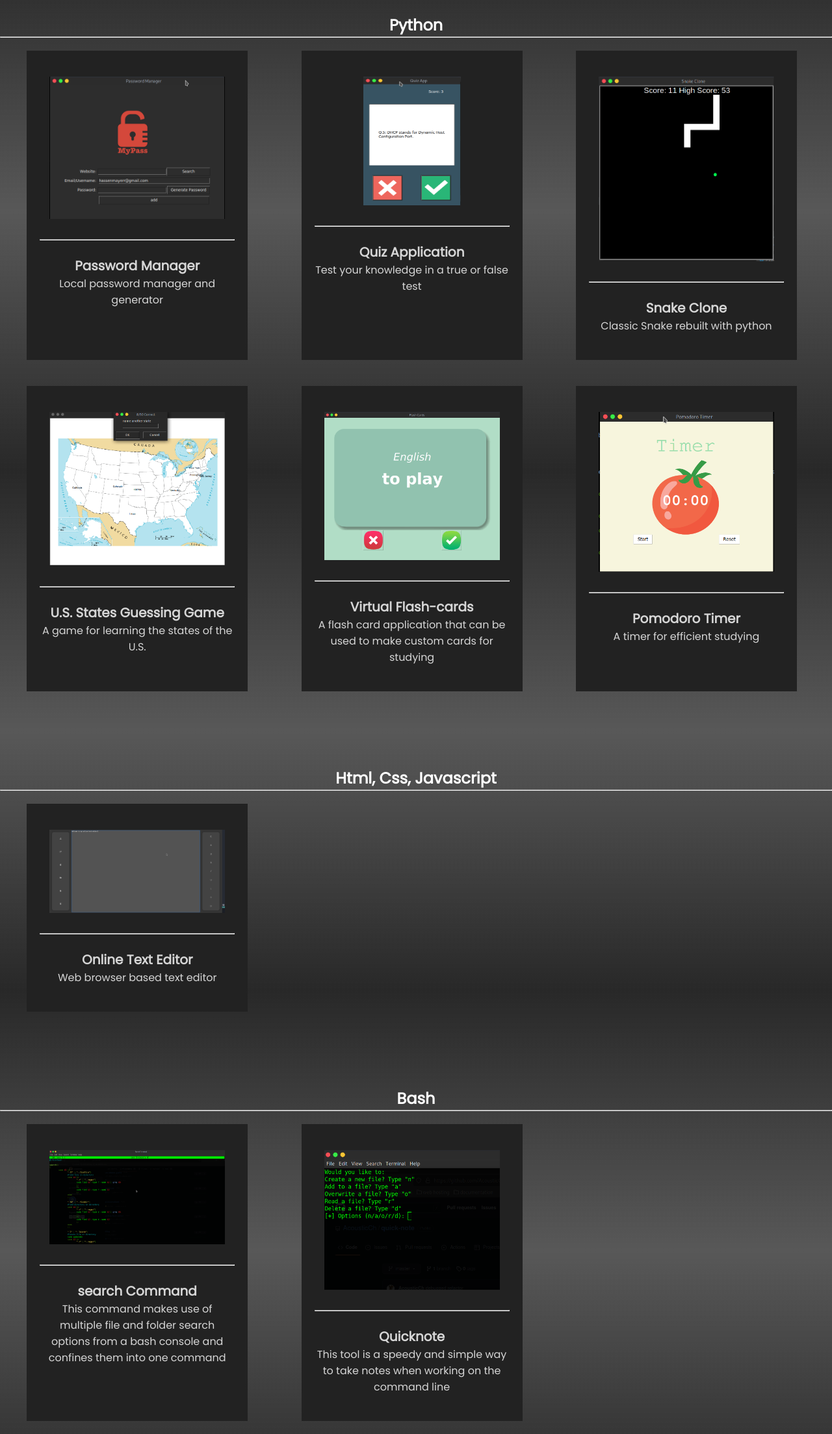
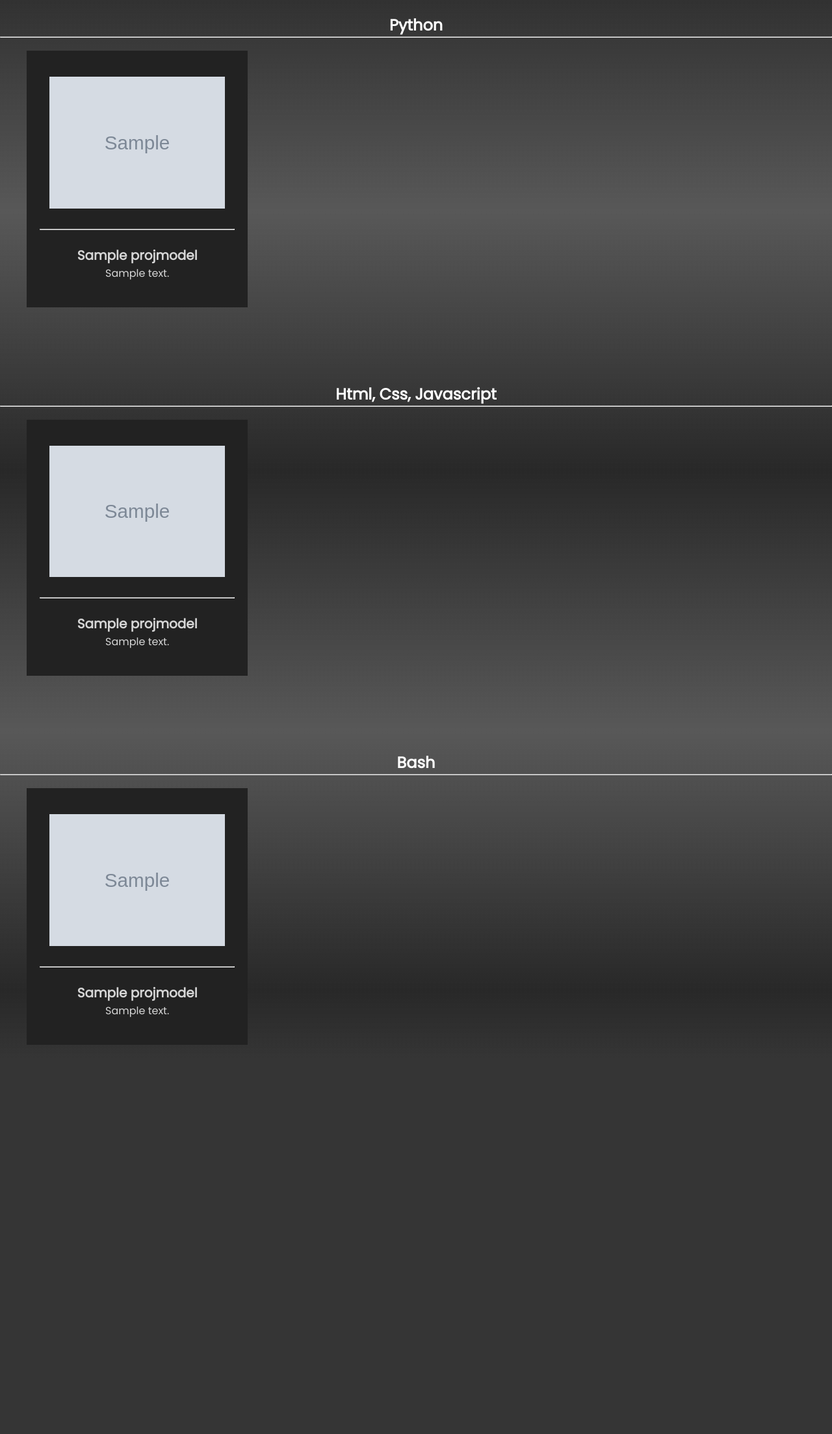
Before and after one commit to AcousticCh/porthost, a Django app: template portfolio_proj/portfolio/templates/proj_list.html in a window 1280 px wide. Shown: the part 75-2282 px from the top of the page at 65% size. After the commit the page ends 1683 px from the top, so only its background shows below. Run offline with Django 4.2, Linux system fonts and the light colour scheme; the template is opened without the code that fills it: values that come from a table or form of the project are taken from there, others are empty; tables that the repository leaves empty hold one stand-in row (values such as "Sample post"); grey boxes marked "Sample" are stand-in pictures; some libraries are stand-ins or nearby versions.

Commit message:
ProjModel and project_display complete

```diff
--- a/portfolio_proj/portfolio/templates/proj_list.html
+++ b/portfolio_proj/portfolio/templates/proj_list.html
@@ -23,110 +23,59 @@
         <h2 id="title-p">Python</h2>
         <hr>
         <section class="display" id="python">
-
+        {% for i in python_projects %}
+        {% if i.title == "Quiz Application" %}
             <div class="box">
-                <img src="{% static 'imgs/passmanager.png' %}">
+                <img id="quiz-img" src="{{ i.image.url }}">
                 <hr>
-                <h2>Password Manager</h2>
+                <h2>{{ i.title }}</h2>
                 <p>
-                    Local password manager and generator
+                    {{ i.description }}
                 </p>
             </div>
+        {% else %}
             <div class="box">
-
-                <img  id="quiz-img" src="{% static 'imgs/quiz.png' %}">
+                <img src="{{ i.image.url }}">
                 <hr>
-                <h2>Quiz Application</h2>
+                <h2>{{ i.title }}</h2>
                 <p>
-                    Test your knowledge in a true or false test
+                    {{ i.description }}
                 </p>
             </div>
-            <div class="box">
+        {% endif %}
+        {% endfor %}
 
-                <img src="{% static 'imgs/snake_preview.png' %}">
-                <hr>
-                <h2>Snake Clone</h2>
-                <p>
-                    Classic Snake rebuilt with python
-                </p>
-            </div>
-            <div class="box">
-
-                <img src="{% static 'imgs/states_game_preview.png' %}">
-                <hr>
-                <h2>U.S. States Guessing Game</h2>
-                <p>
-                    A game for learning the states of the U.S.
-                </p>
-            </div>
-            <div class="box">
-
-                <img src="{% static 'imgs/flashcardE.png' %}">
-                <hr>
-                <h2>Virtual Flash-cards</h2>
-                <p>
-                    A flash card application that can be used to make custom cards for studying
-                </p>
-            </div>
-            <div class="box">
-
-                <img src="{% static 'imgs/pomodoro.png' %}">
-                <hr>
-                <h2>Pomodoro Timer</h2>
-                <p>
-                    A timer for efficient studying
-                </p>
-            </div>
 
         </section>
         <h2 id="title-w">Html, Css, Javascript</h2>
         <hr>
         <section class="display" id="web">
+        {% for i in html_projects %}
             <div class="box">
 
-                <img src="{% static 'imgs/online-text-editor.png' %}">
+                <img src="{{ i.image.url }}">
                 <hr>
-                <h2>Online Text Editor</h2>
+                <h2>{{ i.title }}</h2>
                 <p>
-                    Web browser based text editor
+                    {{ i.description }}
                 </p>
             </div>
+        {% endfor %}
         </section>
         <h2 id="title-b">Bash</h2>
         <hr>
         <section class="display" id="bash">
-        {% for i in projects %}
-        {% if "bash" in i.libraries %}
+        {% for i in bash_projects %}
             <div class="box">
 
                 <img src="{{ i.image.url }}">
                 <hr>
-                <h2>mkcmd Command</h2>
+                <h2>{{ i.title }}</h2>
                 <p>
-                    This Bash command automates the process of turning a bash or python script into a bash command
+                    {{ i.description }}
                 </p>
             </div>
-        {% endif %}
         {% endfor %}
-            <div class="box">
-
-                <img src="{% static 'imgs/search.png' %}">
-                <hr>
-                <h2>search Command</h2>
-                <p>
-                    This command makes use of multiple file and folder search options from a bash console and confines them into one command
-                </p>
-
-            </div>
-            <div class="box">
-
-                <img src="{% static 'imgs/quicknote.png' %}">
-                <hr>
-                <h2>Quicknote</h2>
-                <p>
-                    This tool is a speedy and simple way to take notes when working on the command line
-                </p>
-            </div>
         </section>
     </body>
 </html>
```
Also changed, not shown: portfolio_proj/portfolio/views.py (+14 -4 lines), portfolio/static/imgs/flashcardE.png (added), portfolio/static/imgs/online-text-editor.png (added), portfolio/static/imgs/passmanager.png (added), portfolio/static/imgs/pomodoro.png (added), portfolio/static/imgs/quicknote.png (added), portfolio/static/imgs/quiz.png (added), portfolio/static/imgs/searchhelp.png (added), portfolio/static/imgs/snake_preview.png (added), portfolio/static/imgs/states_game_preview.png (added).
